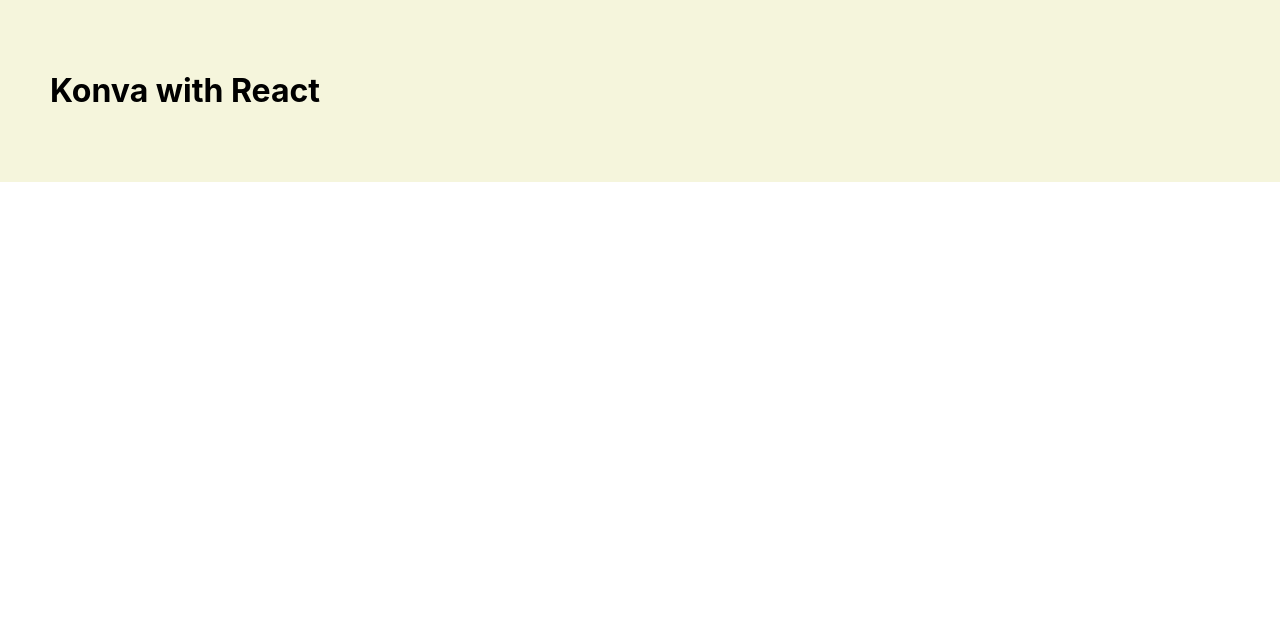
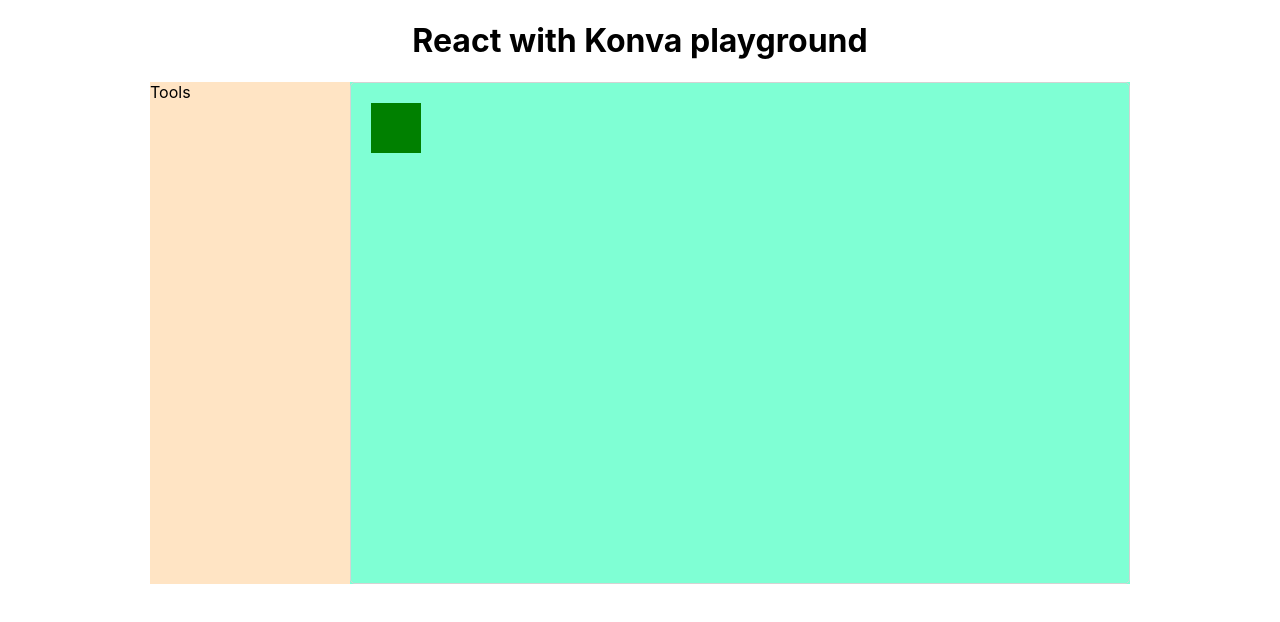
Before and after one commit to savovsky/react-konva-playground, a React (Create React App) app: page / in a window 1280 px wide. Shown: the top 622 px of the page. Built offline with nearby package versions, Linux system fonts and the light colour scheme.

Commit message:
Basic layout added

```diff
--- a/public/index.html
+++ b/public/index.html
@@ -24,7 +24,7 @@
       work correctly both with client-side routing and a non-root public URL.
       Learn how to configure a non-root public URL by running `npm run build`.
     -->
-    <title>React App</title>
+    <title>React with Konva playground</title>
   </head>
   <body>
     <noscript>You need to enable JavaScript to run this app.</noscript>
--- a/src/App.tsx
+++ /dev/null
@@ -1,13 +0,0 @@
-import React from 'react';
-
-function App() {
-    return (
-        <main className="app-container">
-            <header>
-                <h1>Konva with React</h1>
-            </header>
-        </main>
-    );
-}
-
-export default App;
--- /dev/null
+++ b/src/components/App/AppBody/Canvas/index.tsx
@@ -0,0 +1,37 @@
+import React, { useState, useEffect } from 'react';
+import { Stage, Layer } from 'react-konva';
+
+import Rectangular from '../../../Shapes/Rectangular';
+
+function Canvas() {
+    const [width, setWidth] = useState(500);
+    // const [height, setHeight] = useState(500);
+
+    useEffect(() => {
+        const updateCanvasSize = () => {
+            const container = document.querySelector(
+                '.canvas-container',
+            ) as HTMLElement;
+
+            if (container) {
+                setWidth(container.offsetWidth);
+            }
+        };
+
+        updateCanvasSize();
+        window.addEventListener('resize', updateCanvasSize);
+        return () => window.removeEventListener('resize', updateCanvasSize);
+    }, []);
+
+    return (
+        <div className="canvas-container" data-testid="canvas-container">
+            <Stage width={width} height={500} className="canvas">
+                <Layer>
+                    <Rectangular />
+                </Layer>
+            </Stage>
+        </div>
+    );
+}
+
+export default Canvas;
--- /dev/null
+++ b/src/components/App/AppBody/Tools/index.tsx
@@ -0,0 +1,11 @@
+import React from 'react';
+
+function Tools() {
+    return (
+        <div className="tools-container" data-testid="tools-container">
+            Tools
+        </div>
+    );
+}
+
+export default Tools;
--- /dev/null
+++ b/src/components/App/AppBody/index.tsx
@@ -0,0 +1,15 @@
+import React from 'react';
+
+import Tools from './Tools';
+import Canvas from './Canvas';
+
+function AppBody() {
+    return (
+        <main className="app-body" data-testid="app-body">
+            <Tools />
+            <Canvas />
+        </main>
+    );
+}
+
+export default AppBody;
--- /dev/null
+++ b/src/components/App/AppHeader/index.tsx
@@ -0,0 +1,13 @@
+import React from 'react';
+
+import str from '../../../utils/strings';
+
+function AppHeader() {
+    return (
+        <header className="app-header" data-testid="app-header">
+            <h1>{str.appTitle}</h1>
+        </header>
+    );
+}
+
+export default AppHeader;
--- /dev/null
+++ b/src/components/App/index.tsx
@@ -0,0 +1,15 @@
+import React from 'react';
+
+import AppHeader from './AppHeader';
+import AppBody from './AppBody';
+
+function App() {
+    return (
+        <div className="app-container" data-testid="app-container">
+            <AppHeader />
+            <AppBody />
+        </div>
+    );
+}
+
+export default App;
--- /dev/null
+++ b/src/components/Shapes/Rectangular/index.tsx
@@ -0,0 +1,37 @@
+import React, { useState } from 'react';
+import { Rect } from 'react-konva';
+import Konva from 'konva';
+
+function Rectangular() {
+    const [color, setColor] = useState('green');
+    const [shadowBlur, setShadowBlur] = useState(0);
+
+    const handleClick = () => {
+        setColor(Konva.Util.getRandomColor());
+    };
+
+    const handleOnMouseDown = () => {
+        setShadowBlur(35);
+    };
+
+    const handleOnDragEnd = () => {
+        setShadowBlur(0);
+    };
+
+    return (
+        <Rect
+            x={20}
+            y={20}
+            width={50}
+            height={50}
+            fill={color}
+            draggable
+            shadowBlur={shadowBlur}
+            onClick={handleClick}
+            onMouseDown={handleOnMouseDown}
+            onDragEnd={handleOnDragEnd}
+        />
+    );
+}
+
+export default Rectangular;
--- a/src/index.css
+++ b/src/index.css
@@ -13,6 +13,35 @@
 }
 
 .app-container {
-  padding: 50px;
-  background-color: beige;
+    display: flex;
+    justify-content: center;
+    flex-direction: column;
+    width: 100%;
+
 }
+
+.app-header {
+    text-align: center;
+}
+
+.app-body {
+    display: flex;
+    justify-content: center;
+}
+
+.tools-container {
+    width: 200px;
+    background-color: bisque;
+}
+
+.canvas-container {
+    width: calc(100% - 500px);
+    max-width: 1500px;
+    min-width: 200px;
+    background-color: aquamarine;
+}
+
+.canvas {
+    border: 1px solid lightgrey;
+    border-radius: 5px;
+}
--- /dev/null
+++ b/src/utils/strings.ts
@@ -0,0 +1,5 @@
+/* istanbul ignore file */
+
+export default {
+    appTitle: 'React with Konva playground',
+};
```
Also changed, not shown: src/index.tsx (+5 -5 lines), src/logo.svg (deleted), 1 other file (tests, documents, lock files or other folders).
